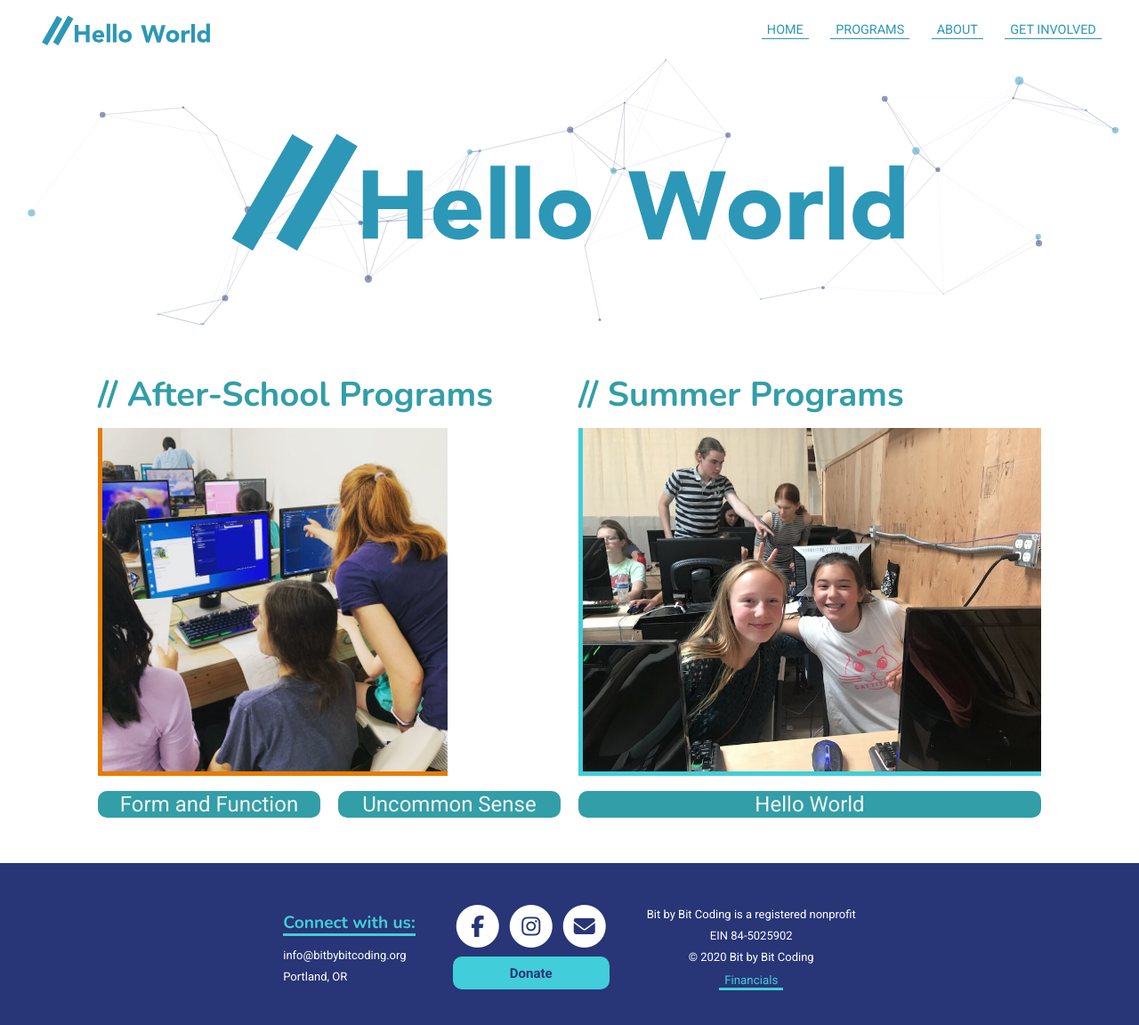
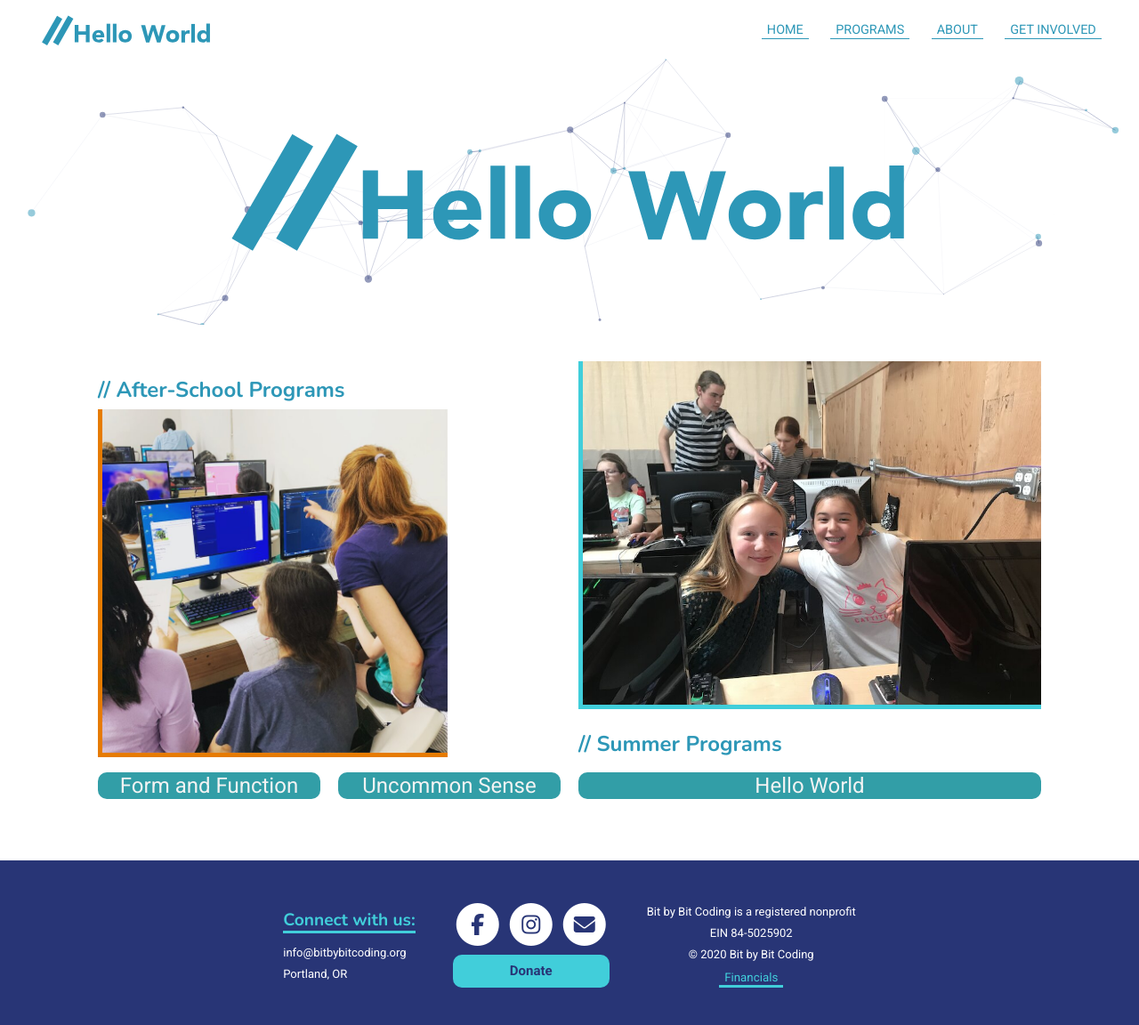
Before and after one commit to bit-by-bit-coding/bxb-website, a Jekyll site: the page built from programs.html, in a window 1280 px wide and 1157 px high. Shown: the top 1152 px of the window at 89% size. Built offline with Jekyll 4.4.1, drawn with Linux system fonts in a browser that asks for light colours; nearby versions of some CDN libraries.

Commit message:
change titles to h2

```diff
--- a/programs.html
+++ b/programs.html
@@ -11,7 +11,7 @@ style: programs.css
 <div class="details-container">
     <!-- after school: h2,img,buttons -->
     <div class="details-item" id="">
-        <h1 id="after-school-program-title" class="titles"> After-School Programs</h1>
+        <h2> After-School Programs</h2>
         <img src="imgs/Devin.jpg" id="after-school-program-box" class="boxes"></img>
         <div class="flex-wrap">
             <a href="formfunction.html">
@@ -24,8 +24,8 @@ style: programs.css
     </div>
     <!-- summer -->
     <div class="details-item" id="">
-        <h1 id="summer-program-title" class="titles"> Summer Programs</h1>
         <img src="imgs/BunnyEars.jpg" id="sumer-program-box" class="boxes"></img>
+        <h2> Summer Programs</h2>
         <a href="helloworld.html">
             <button class="buttons" id="singleButton">Hello World</button>
         </a>
```
